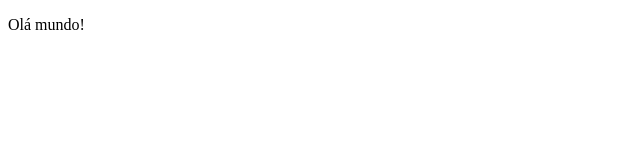
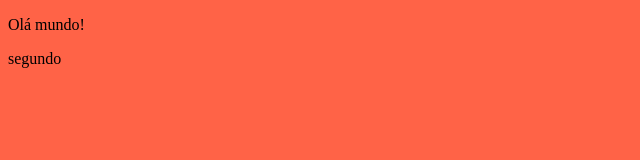
Before and after one commit to AliJacksH/inicial_hotmart, a plain HTML site: page index.html in a window 1280 px wide. Shown: the whole page, without its empty margins (0-640 px from the left). Drawn offline with Linux system fonts and the light colour scheme.

Commit message:
Modificação index e style

```diff
--- a/index.html
+++ b/index.html
@@ -10,6 +10,7 @@
 <body>
     <div>
         <p>Olá mundo!</p>
+        <p>segundo</p>
     </div>
 </body>
 </html>
--- a/style.css
+++ b/style.css
@@ -0,0 +1,3 @@
+body{
+    background-color: tomato;
+}
```
